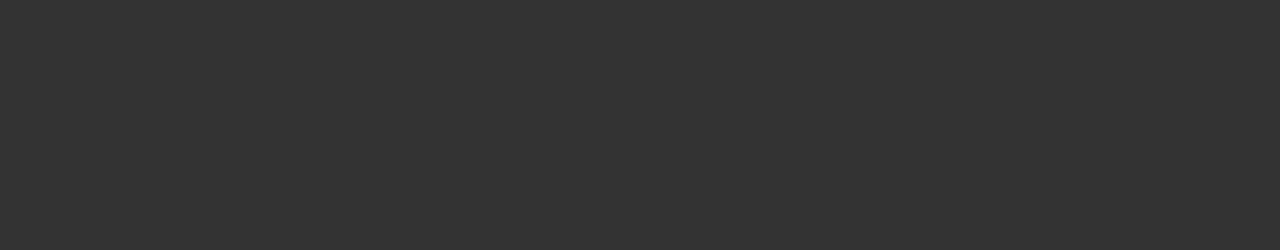
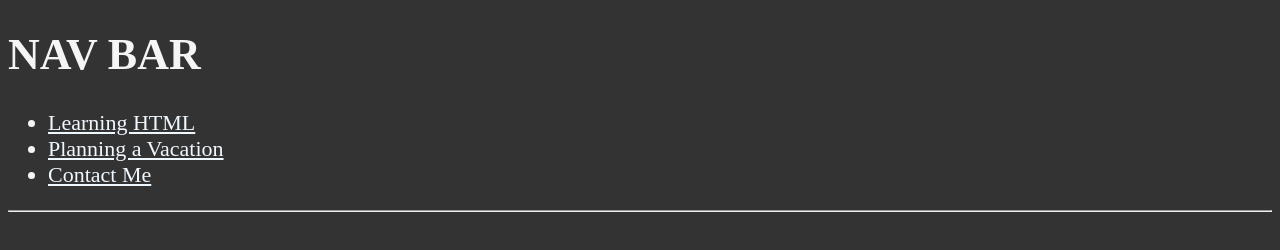
Before and after one commit to oceanicbliss/oceanicbliss.github.io, a plain HTML site: page index.html in a window 1280 px wide. Drawn offline with Linux system fonts and the light colour scheme.

Commit message:
Update index.html

```diff
--- a/index.html
+++ b/index.html
@@ -9,3 +9,24 @@
     <link rel="icon" href="html5.png" type="image/x-icon">
     <link rel="stylesheet" href="main.css" type="text/css">
 </head>
+
+<body>
+<header>
+    <h1>NAV BAR</h1>
+
+<nav aria-label="primary-navigation">
+        <ul>
+            <li>
+                <a href="#html">Learning HTML</a>
+            </li>
+            <li>
+                <a href="#vacation">Planning a Vacation</a>
+            </li>
+            <li>
+                <a href="#contact">Contact Me</a>
+            </li>
+        </ul>
+    </nav>
+</header>
+    <hr>
+</body>
```
